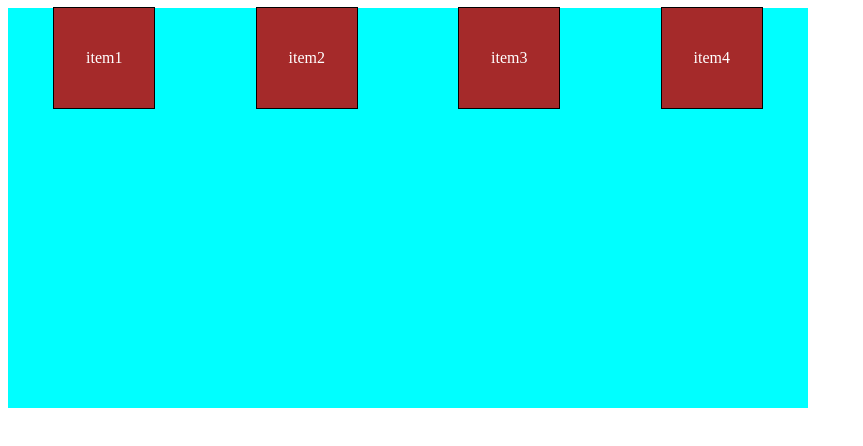
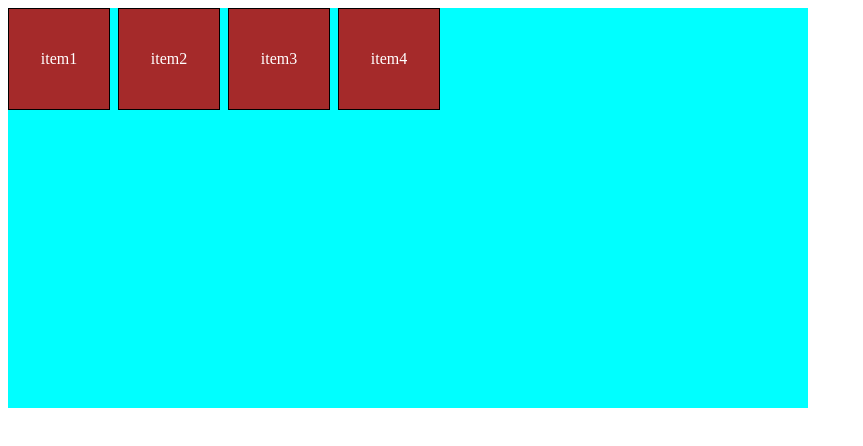
Before and after one commit to devanshiteotia162/CSS-AIML1, a plain HTML site: page flexbox2.html in a window 1280 px wide. Shown: the whole page, without its empty margins (0-863 px from the left). Drawn offline with Linux system fonts and the light colour scheme.

Commit message:
flexbox2

```diff
--- a/style4.css
+++ b/style4.css
@@ -9,9 +9,9 @@
     grid-template-rows: repeat(3,100px);
     grid-template-areas: "header header header header" "main main.sidebar" "footer footer footer ";
     gap: 10px;
-    justify-items: center;
+    /* justify-items: center;
     align-items: center;
-    justify-content: space-around;
+    justify-content: space-around; */
 }
 .item{
     height: 100px;
```
Also changed, not shown: flexbox2.html (line endings or trailing spaces).
